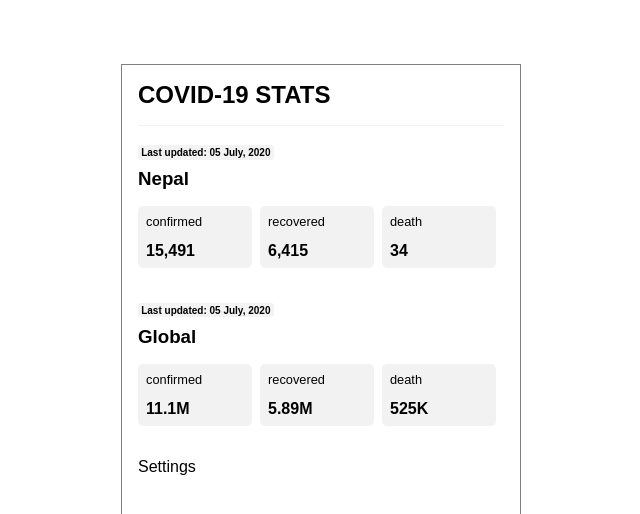
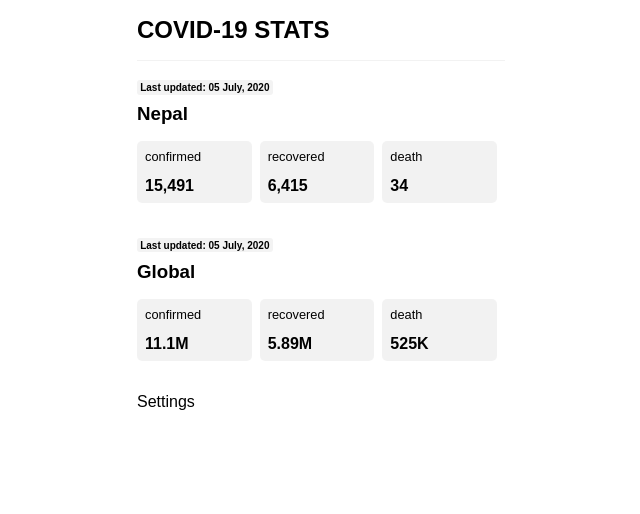
Before and after one commit to ashiishme/covid-stats, a React (Create React App) app: page / in a window 1280 px wide. Shown: the top 514 px of the page, without its empty margins (319-959 px from the left). Built offline with nearby package versions, Linux system fonts and the light colour scheme; no server answers.

Commit message:
refactor(style): remove border from container

```diff
--- a/src/styles/style.ts
+++ b/src/styles/style.ts
@@ -20,8 +20,6 @@ export default createGlobalStyle`
 export const Container = styled.div`
     width: 400px;
     height: 500px;
-    margin-top: 4rem;
     padding: 1rem;
     background: ${(props) => props.theme.colors.white};
-    border: 1px solid ${(props) => props.theme.colors.dark_alpha_05};
 `;
```
